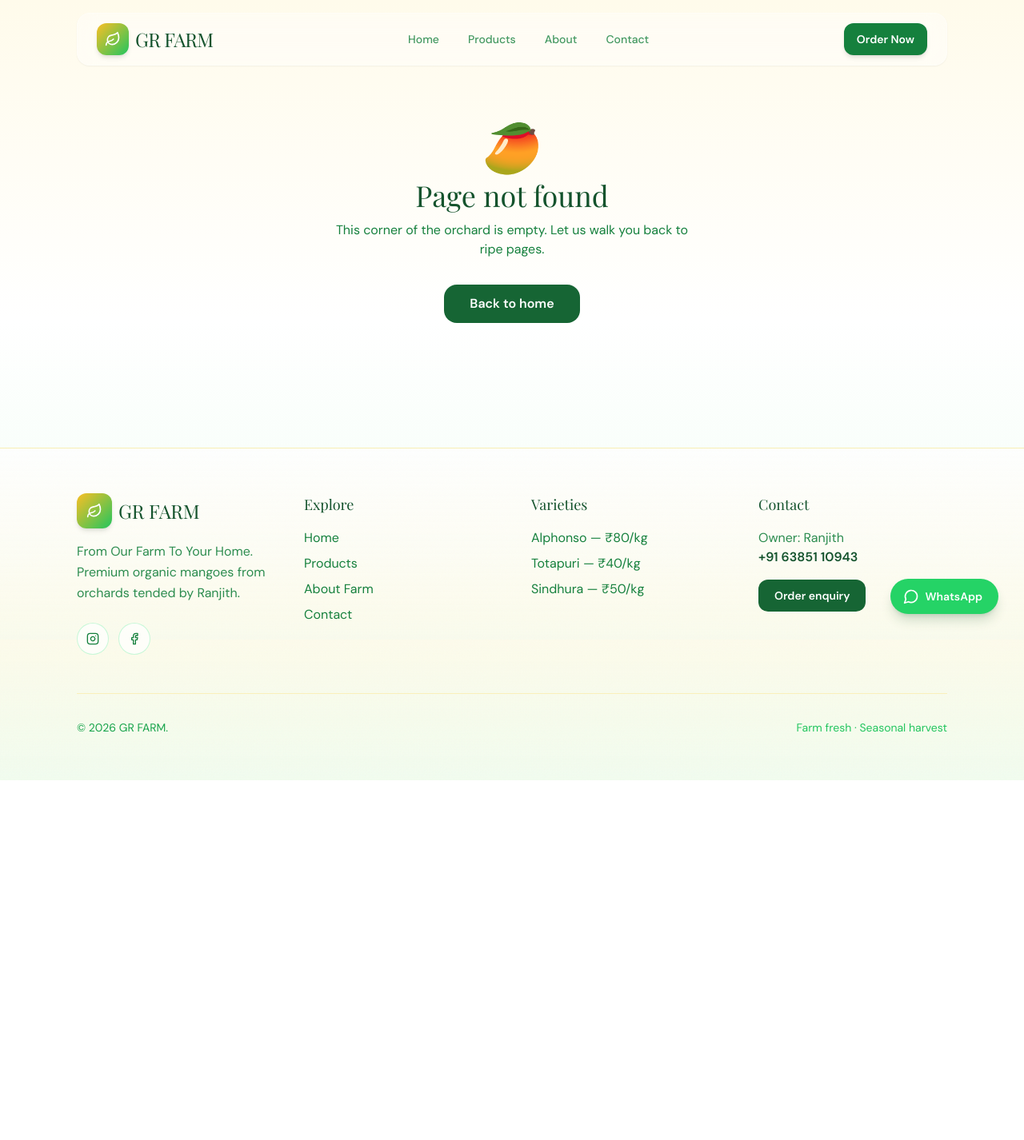
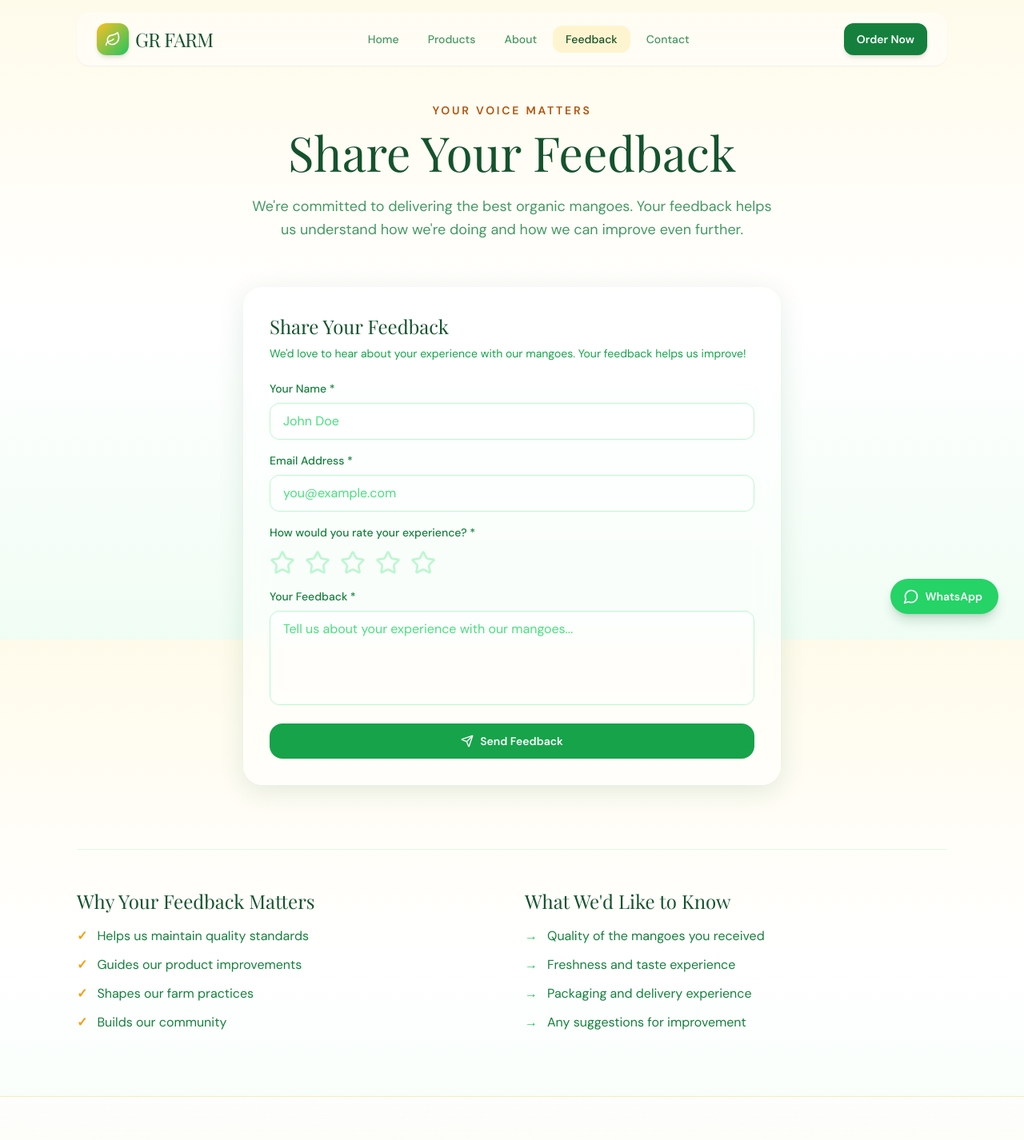
Before and after one commit to Buvan-Buddu/FARM, a Next.js app: page /feedback in a window 1280 px wide. Before the commit this address had no page. Shown: the top 1426 px of the page at 80% size. Before the commit the page ends 976 px from the top, so only its background shows below. Built offline with nearby package versions, Linux system fonts and the light colour scheme; a web font is replaced by a local one.

Commit message:
Add: Dedicated feedback page and navigation link

```diff
--- /dev/null
+++ b/app/feedback/page.tsx
@@ -0,0 +1,77 @@
+import { MotionSection } from "@/components/MotionSection";
+import { FeedbackForm } from "@/components/FeedbackForm";
+
+export const metadata = {
+  title: "Send Feedback | GR FARM",
+  description: "Share your feedback about our organic mangoes. Help us improve by rating your experience.",
+};
+
+export default function FeedbackPage() {
+  return (
+    <main className="min-h-screen pt-32 pb-20">
+      <div className="mx-auto max-w-6xl px-4 sm:px-6 lg:px-8">
+        <MotionSection className="text-center max-w-2xl mx-auto mb-14">
+          <p className="text-sm font-semibold uppercase tracking-[0.2em] text-mango-700 mb-3">
+            Your Voice Matters
+          </p>
+          <h1 className="font-display text-4xl sm:text-5xl md:text-6xl text-leaf-950 text-balance">
+            Share Your Feedback
+          </h1>
+          <p className="mt-6 text-lg text-leaf-700/80 leading-relaxed">
+            We're committed to delivering the best organic mangoes. Your feedback helps us understand how we're doing and how we can improve even further.
+          </p>
+        </MotionSection>
+
+        <MotionSection delay={0.1} className="max-w-2xl mx-auto mb-16">
+          <FeedbackForm />
+        </MotionSection>
+
+        <MotionSection delay={0.2} className="grid md:grid-cols-2 gap-8 mt-20 border-t border-leaf-200/50 pt-12">
+          <div>
+            <h3 className="font-display text-2xl text-leaf-900 mb-4">Why Your Feedback Matters</h3>
+            <ul className="space-y-3 text-leaf-700">
+              <li className="flex gap-3">
+                <span className="text-mango-500 font-bold">✓</span>
+                <span>Helps us maintain quality standards</span>
+              </li>
+              <li className="flex gap-3">
+                <span className="text-mango-500 font-bold">✓</span>
+                <span>Guides our product improvements</span>
+              </li>
+              <li className="flex gap-3">
+                <span className="text-mango-500 font-bold">✓</span>
+                <span>Shapes our farm practices</span>
+              </li>
+              <li className="flex gap-3">
+                <span className="text-mango-500 font-bold">✓</span>
+                <span>Builds our community</span>
+              </li>
+            </ul>
+          </div>
+
+          <div>
+            <h3 className="font-display text-2xl text-leaf-900 mb-4">What We'd Like to Know</h3>
+            <ul className="space-y-3 text-leaf-700">
+              <li className="flex gap-3">
+                <span className="text-leaf-500 font-bold">→</span>
+                <span>Quality of the mangoes you received</span>
+              </li>
+              <li className="flex gap-3">
+                <span className="text-leaf-500 font-bold">→</span>
+                <span>Freshness and taste experience</span>
+              </li>
+              <li className="flex gap-3">
+                <span className="text-leaf-500 font-bold">→</span>
+                <span>Packaging and delivery experience</span>
+              </li>
+              <li className="flex gap-3">
+                <span className="text-leaf-500 font-bold">→</span>
+                <span>Any suggestions for improvement</span>
+              </li>
+            </ul>
+          </div>
+        </MotionSection>
+      </div>
+    </main>
+  );
+}
--- a/components/Navbar.tsx
+++ b/components/Navbar.tsx
@@ -11,6 +11,7 @@ const links = [
   { href: "/", label: "Home" },
   { href: "/products", label: "Products" },
   { href: "/about", label: "About" },
+  { href: "/feedback", label: "Feedback" },
   { href: "/contact", label: "Contact" },
 ];
 
```
